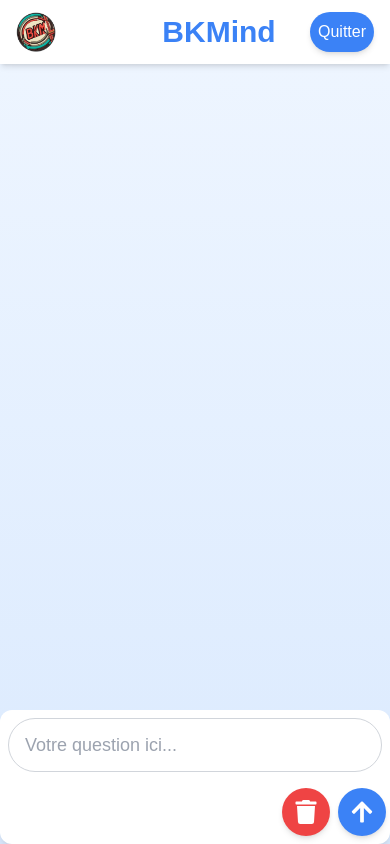
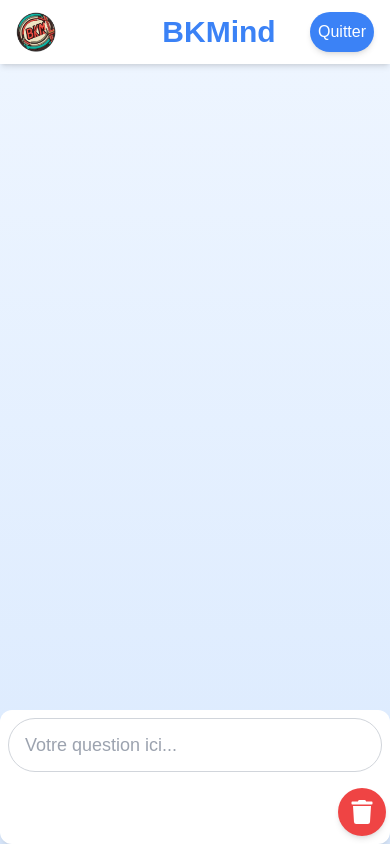
Before and after one commit to Marcel-png/Chatbot, a Next.js app: page / in a window 390 px wide. Built offline with nearby package versions, Linux system fonts and the light colour scheme.

Commit message:
updat-2e

```diff
--- a/app/components/footer.tsx
+++ b/app/components/footer.tsx
@@ -41,7 +41,7 @@ export default function Footer({
         </button>
         <button
           onClick={handleSend}
-          className="p-3 bg-blue-500 text-white rounded-full shadow-md hover:bg-blue-600 transition-all flex items-center justify-center"
+          className="p-3 hidden md:block bg-blue-500 text-white rounded-full shadow-md hover:bg-blue-600 transition-all flex items-center justify-center"
           aria-label="Soumettre"
         >
           <FaArrowUp size={24} />
```
